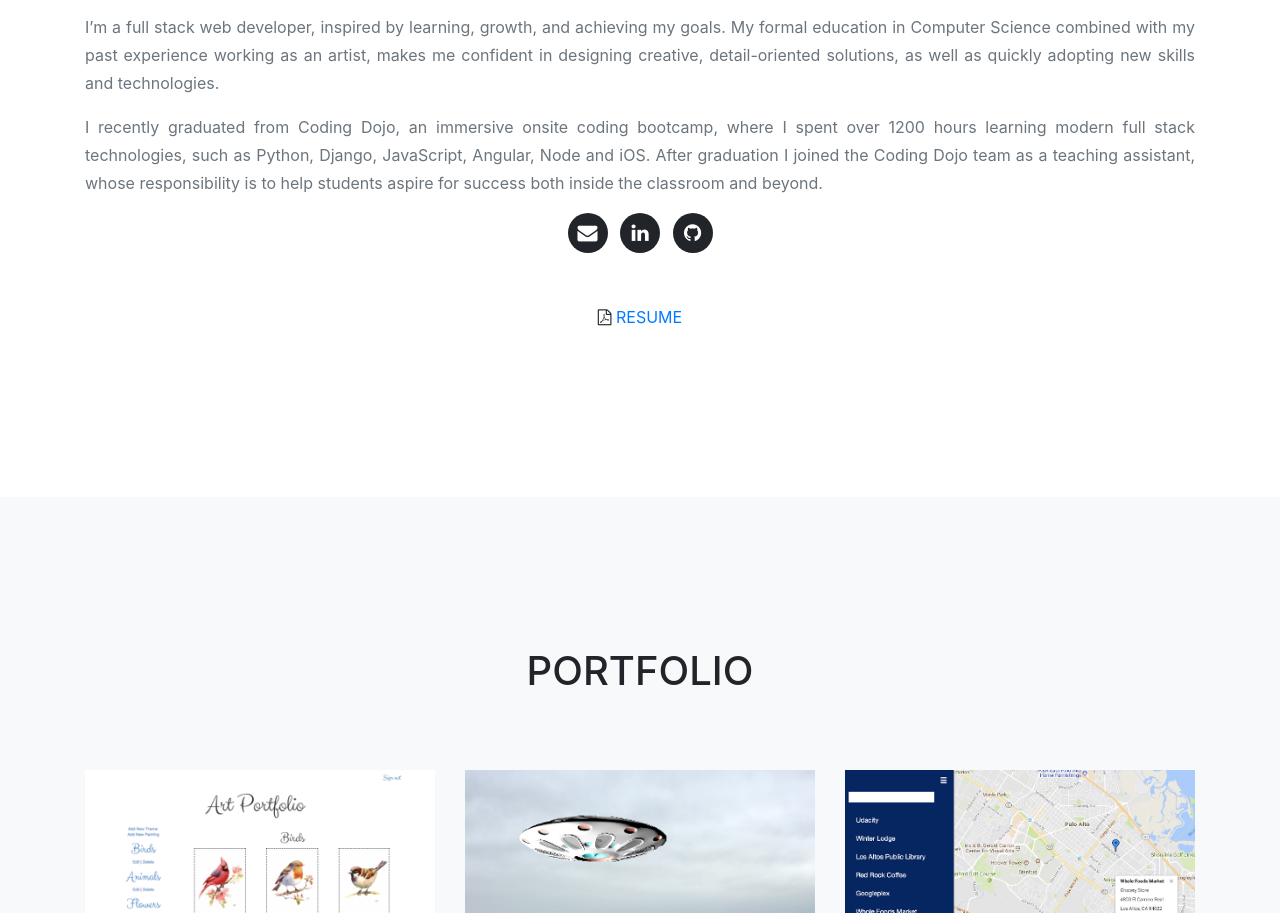
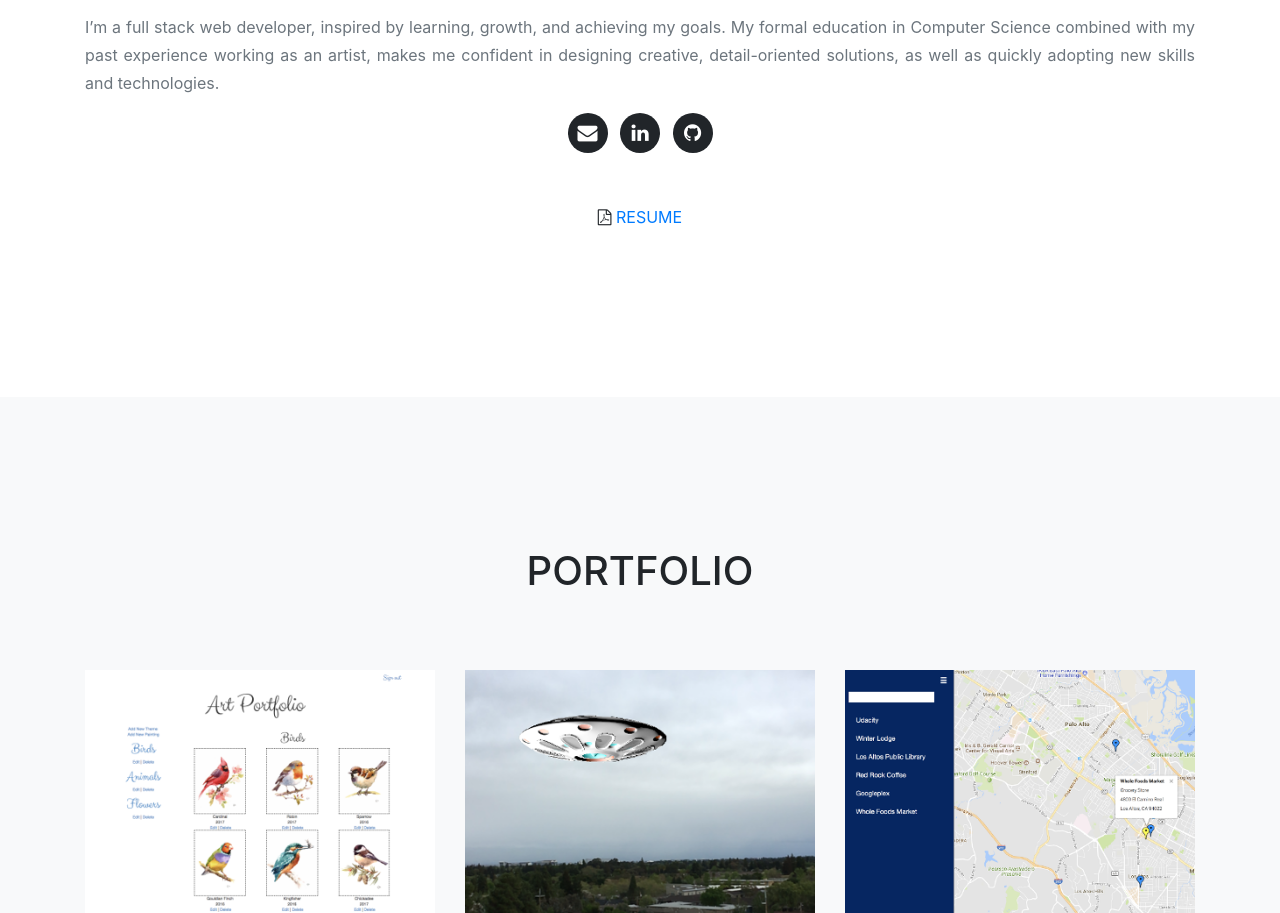
Before and after one commit to mariastezhko/mariastezhko.github.io, a website with bundled scripts: page index.html in a window 1280 px wide. Shown: the part 1136-2049 px from the top of the page. Built offline with nearby package versions, Linux system fonts and the light colour scheme; a web font is replaced by a local one.

Commit message:
Edit personal info

```diff
--- a/index.html
+++ b/index.html
@@ -94,7 +94,7 @@
             </ul>
 
             <p align="justify" class="text-muted">I’m a full stack web developer, inspired by learning, growth, and achieving my goals. My formal education in Computer Science combined with my past experience working as an artist, makes me confident in designing creative, detail-oriented solutions, as well as quickly adopting new skills and technologies.</p>
-            <p align="justify" class="text-muted">I recently graduated from Coding Dojo, an immersive onsite coding bootcamp, where I spent over 1200 hours learning modern full stack technologies, such as Python, Django, JavaScript, Angular, Node and iOS. After graduation I joined the Coding Dojo team as a teaching assistant, whose responsibility is to help students aspire for success both inside the classroom and beyond. </p>
+            <!--<p align="justify" class="text-muted">I recently graduated from Coding Dojo, an immersive onsite coding bootcamp, where I spent over 1200 hours learning modern full stack technologies, such as Python, Django, JavaScript, Angular, Node and iOS. After graduation I joined the Coding Dojo team as a teaching assistant, whose responsibility is to help students aspire for success both inside the classroom and beyond. </p>-->
 
             <div class="team-member">
                 <ul class="list-inline social-buttons">
```
